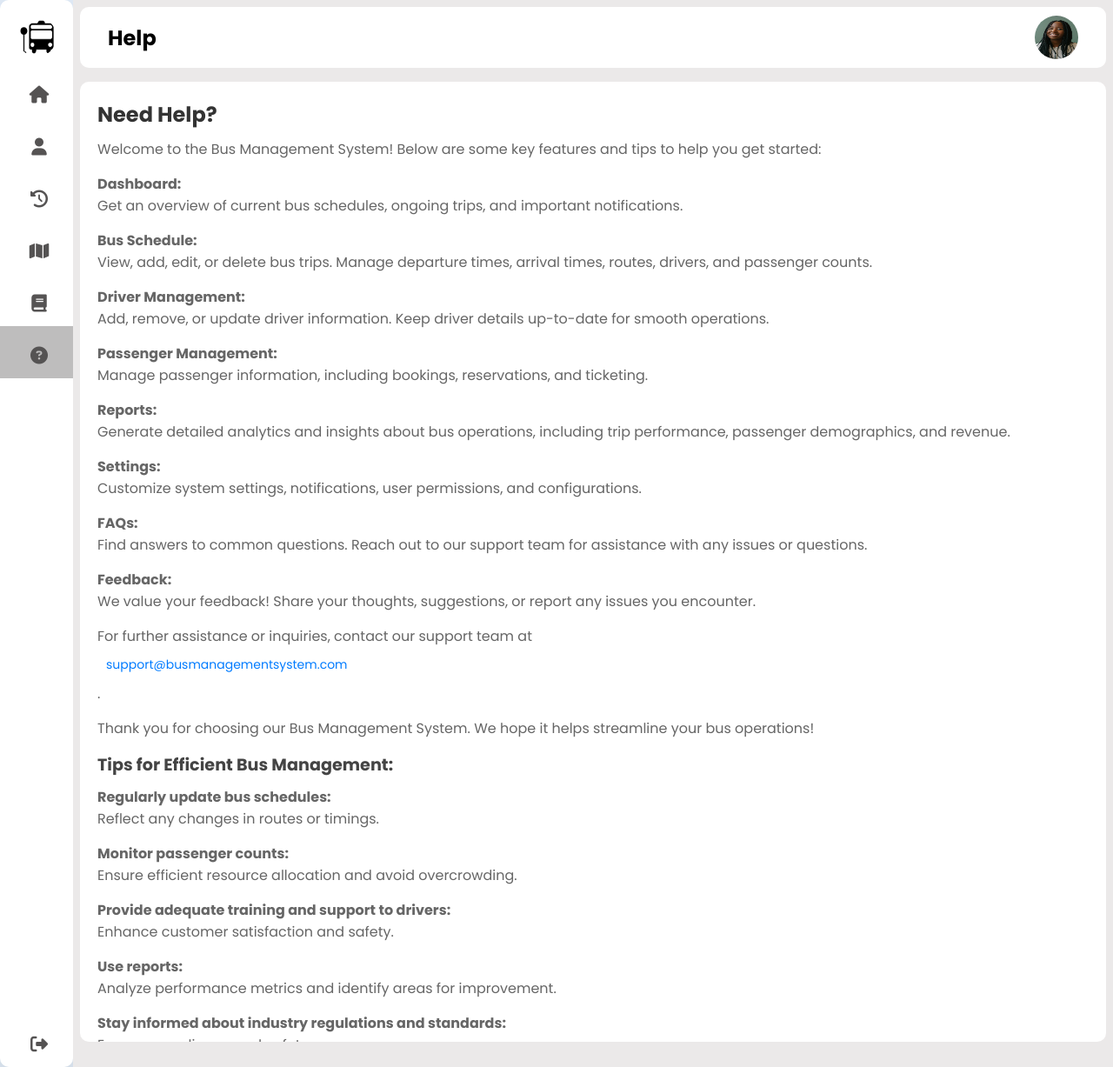
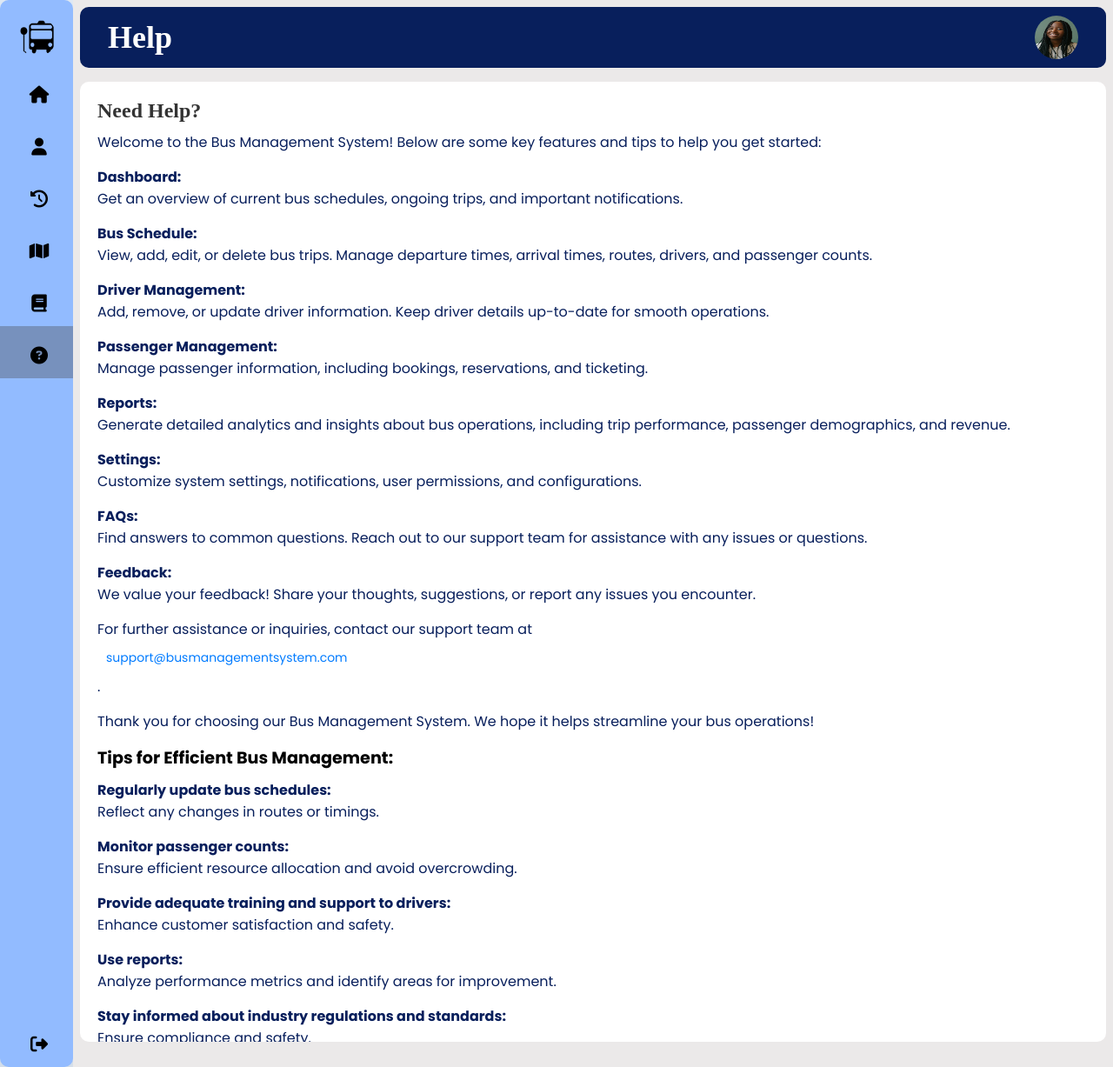
Before and after one commit to akwelemc/WebTechies, a PHP site: page /view/help.php in a window 1280 px wide. Shown: the whole page at 87% size. Run offline with PHP 8.4, Linux system fonts and the light colour scheme.

Commit message:
trial 2 color scheme help css

```diff
--- a/css/help.css
+++ b/css/help.css
@@ -55,7 +55,7 @@
   bottom: 0;
   height: 100vh;
   left: 0;
-  background: #fff;
+  background: #92bbff;
   width: 90px;
   overflow: hidden;
   box-shadow: 0 20px 35px rgba(0, 0, 0, 0.1);
@@ -85,7 +85,7 @@
 
 a{
   position: relative;
-  color: rgb(85, 83, 83);
+  color: black;
   font-size: 14px;
   display: table;
   width: 280px;
@@ -105,6 +105,7 @@
   position: relative;
   top: 12px;
   margin-left: 10px;
+  color: black;
 }
 
 a:hover{
@@ -136,10 +137,17 @@
   justify-content: space-between;
   align-items: center;
   flex-wrap: wrap;
-  background: #fff;
+  background: #081f5c;
   padding:10px 2rem;
   margin-bottom: 1rem;
   border-radius: 10px;
+
+}
+
+h2{
+  font-size: 36px;
+  color: white;
+  font-family: 'Bookman Old Style';
 
 }
 .search-box{
@@ -201,13 +209,13 @@
 #help-tab h3 {
     font-size: 1.2em;
     margin-bottom: 10px;
-    color: #444;
+    color: black;
 }
 
 #help-tab p, #help-tab ol {
     font-size: 1em;
     margin-bottom: 15px;
-    color: #666;
+    color: #081f5c;
 }
 
 #help-tab ol li {
```
